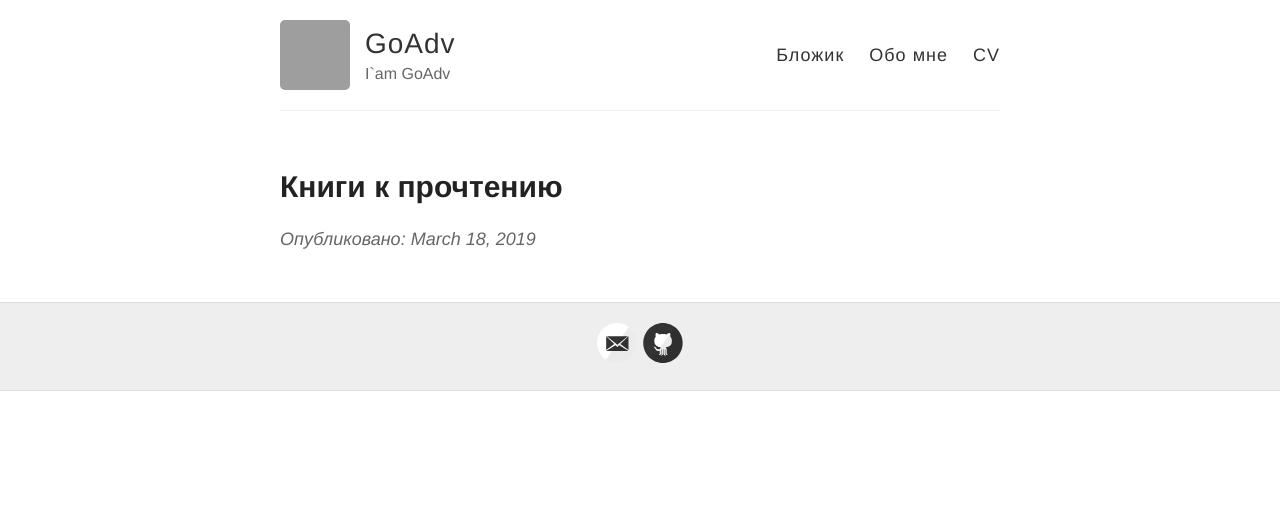
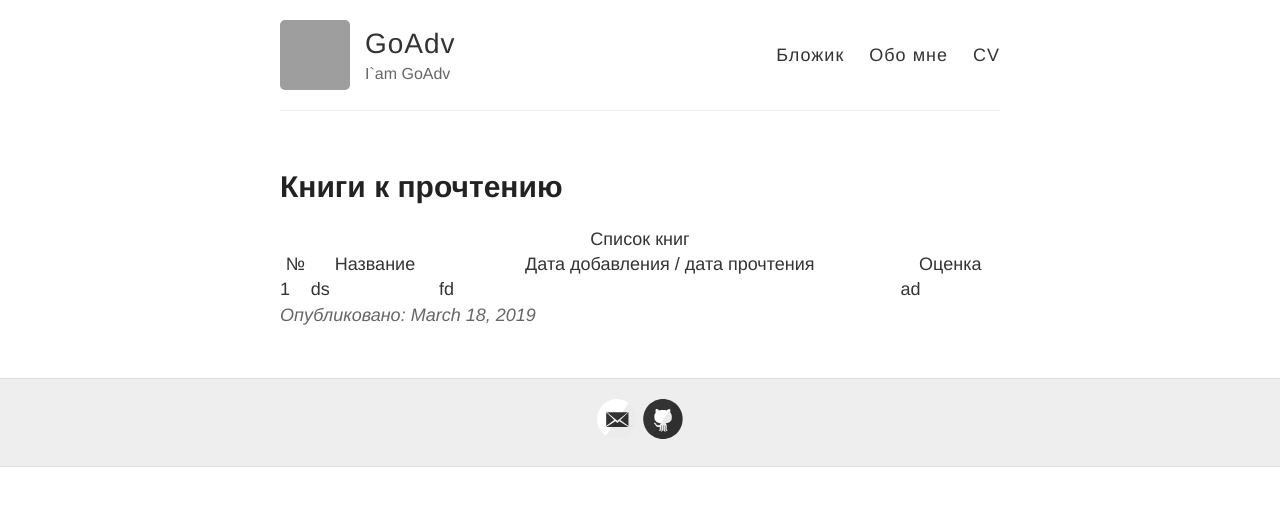
Before and after one commit to goadv/goadv.github.io, a Jekyll site: the page built from _posts/2019-03-18-books.md, in a window 1280 px wide. Shown: the top 506 px of the page. Built offline with Jekyll 4.4.1, drawn with Linux system fonts in a browser that asks for light colours; our own code applies the rules of GitHub Pages for plain Markdown files; grey boxes are pictures that could not be loaded.

Commit message:
add post 2019-03-17

```diff
--- a/_posts/2019-03-18-books.md
+++ b/_posts/2019-03-18-books.md
@@ -1,3 +1,19 @@
 ---
 title: Книги к прочтению
 ---
+
+<table id="tbl-books" cellpadding="0" cellspacing="0" border="1" width="100%">
+    <caption>Список книг</caption>
+    <tr>
+        <th>№</th>
+        <th>Название</th>
+        <th>Дата добавления / дата прочтения</th>
+        <th>Оценка</th>
+    </tr>
+    <tr>
+        <td>1</td>
+        <td>ds</td>
+        <td>fd</td>
+        <td>ad</td>
+    </tr>
+</table>
```
